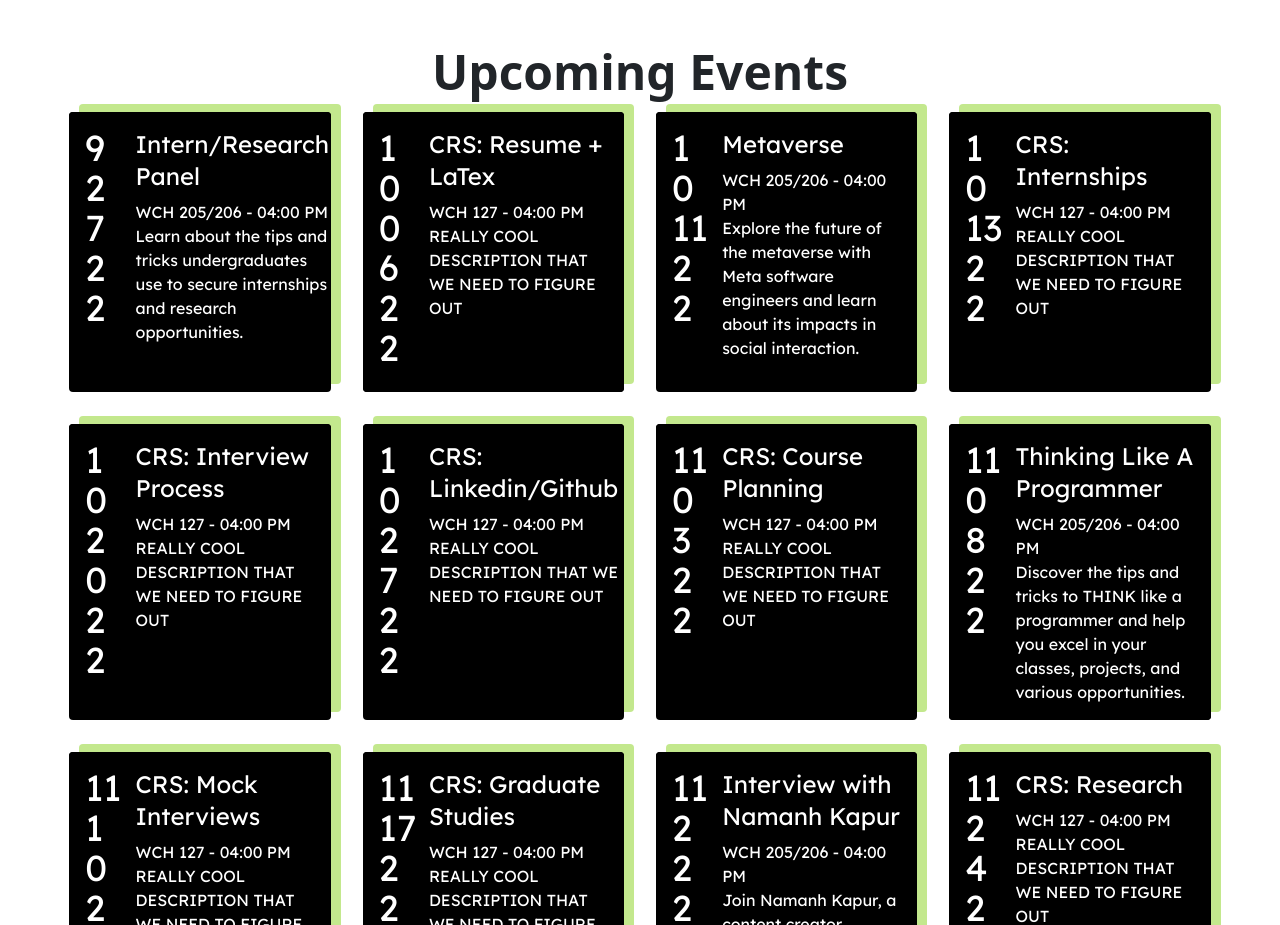
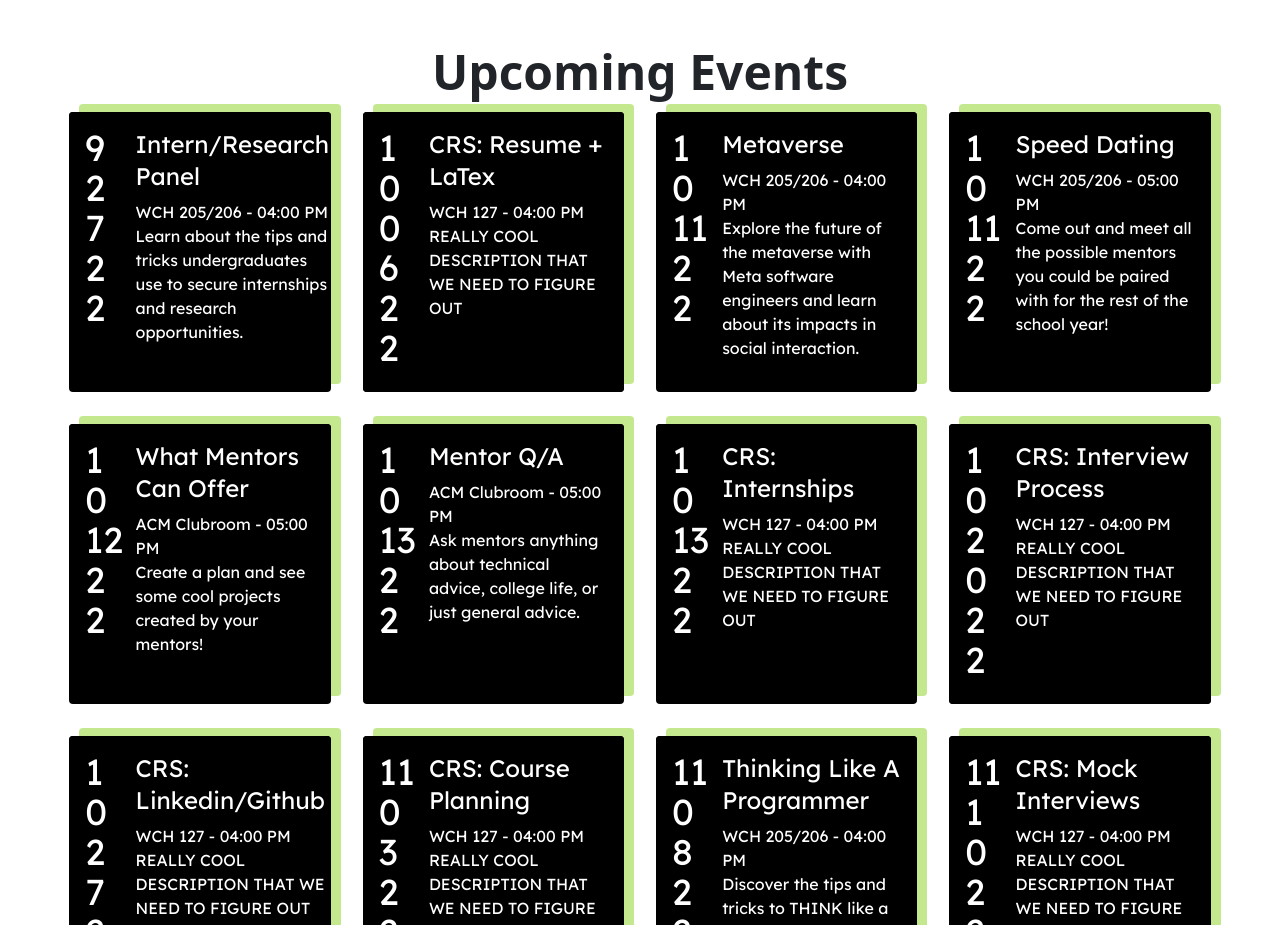
Before and after one commit to acm-ucr/acm-hydra, a Next.js app: page /events in a window 1280 px wide. Shown: the part 1040-1965 px from the top of the page. Built offline with nearby package versions, Linux system fonts and the light colour scheme.

Commit message:
Added Mentor/Mentee matching week events

```diff
--- a/components/Events.js
+++ b/components/Events.js
@@ -31,6 +31,33 @@ export const Events = [
 		end: new Date(2022, 9, 11, 18, 0, 0),
 		description:
 			"Explore the future of the metaverse with Meta software engineers and learn about its impacts in social interaction.",
+	},
+	{
+		title: "Speed Dating",
+		location: "WCH 205/206",
+		color: filters["Socials"],
+		start: new Date(2022, 9, 11, 17, 0, 0),
+		end: new Date(2022, 9, 11, 18, 0, 0),
+		description:
+			"Come out and meet all the possible mentors you could be paired with for the rest of the school year!",
+	},
+	{
+		title: "What Mentors Can Offer",
+		location: "ACM Clubroom",
+		color: filters["Socials"],
+		start: new Date(2022, 9, 12, 17, 0, 0),
+		end: new Date(2022, 9, 12, 18, 0, 0),
+		description:
+			"Create a plan and see some cool projects created by your mentors!",
+	},
+	{
+		title: "Mentor Q/A",
+		location: "ACM Clubroom",
+		color: filters["Socials"],
+		start: new Date(2022, 9, 13, 17, 0, 0),
+		end: new Date(2022, 9, 13, 18, 0, 0),
+		description:
+			"Ask mentors anything about technical advice, college life, or just general advice.",
 	},
 	{
 		title: "CRS: Internships",
```
